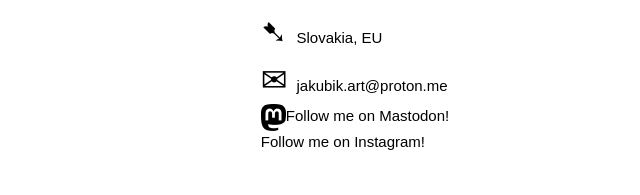
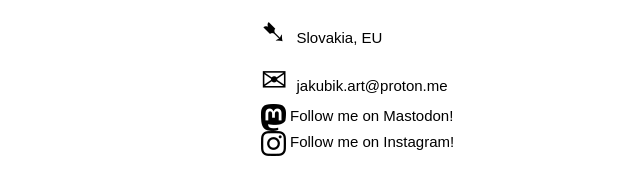
Before and after one commit to kinklure/jakubik.art, a Jekyll site: the page built from contact.html, in a window 1280 px wide. Shown: the part 125-320 px from the top of the page, without its empty margins (0-640 px from the left). Built offline with Jekyll 4.4.1, drawn with Linux system fonts in a browser that asks for light colours.

Commit message:
Update contact.html

```diff
--- a/contact.html
+++ b/contact.html
@@ -13,8 +13,8 @@ layout: default
   document.write('<A href="mailto:' + emailE + '">' + emailE + '</a>')
 </script><NOSCRIPT>Email address protected by JavaScript</NOSCRIPT>
 	<br>
-	<a href="https://social.example.com/@username" rel="me"><img src="images/icons/mastodon.webp" /><span>Follow me on Mastodon!</span></a>
+	<a href="https://social.example.com/@username" rel="me"><img src="images/icons/mastodon.webp" /><span>  Follow me on Mastodon!</span></a>
 	<br>
-	<a href="https://www.instagram.com/kinkualize/" url('images/icons/instagram.webp')>Follow me on Instagram!</a>
+	<a href="https://www.instagram.com/kinkualize/" rel="me"><img src="images/icons/instagram.webp" /><span>  Follow me on Instagram!</span></a>
     </div>
 </footer>
```
